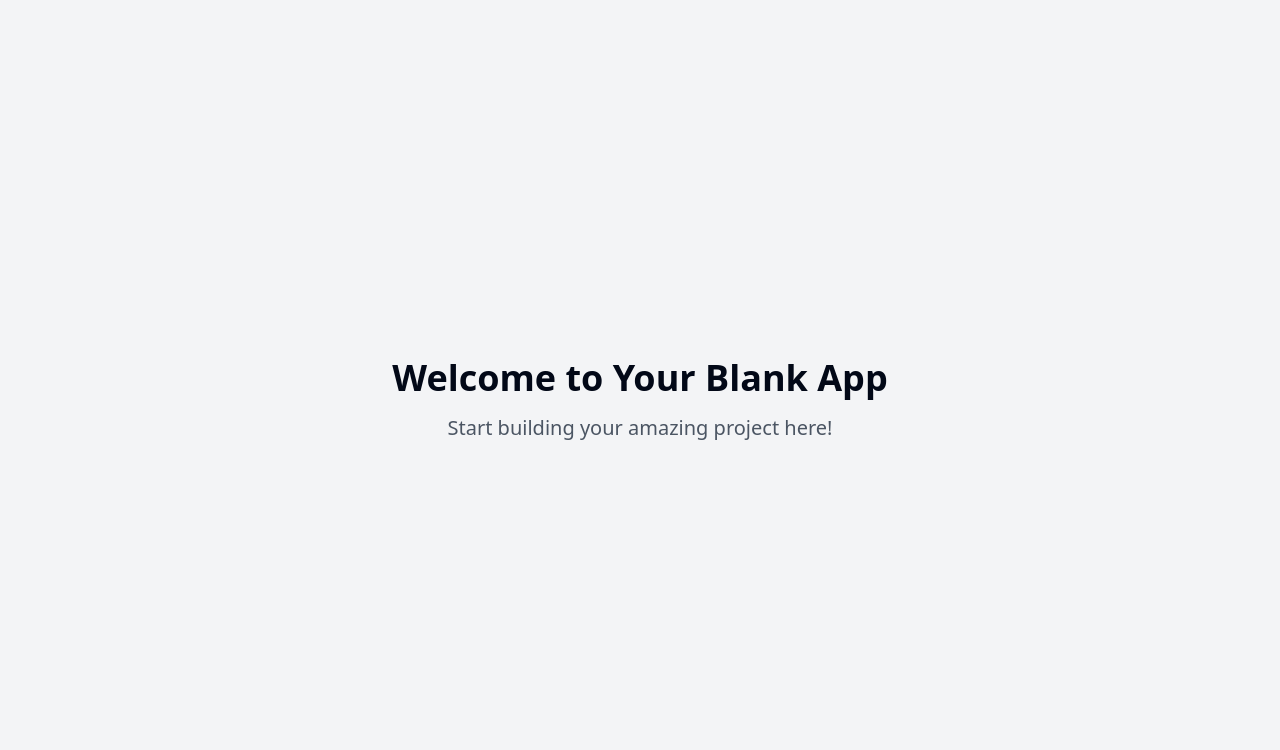
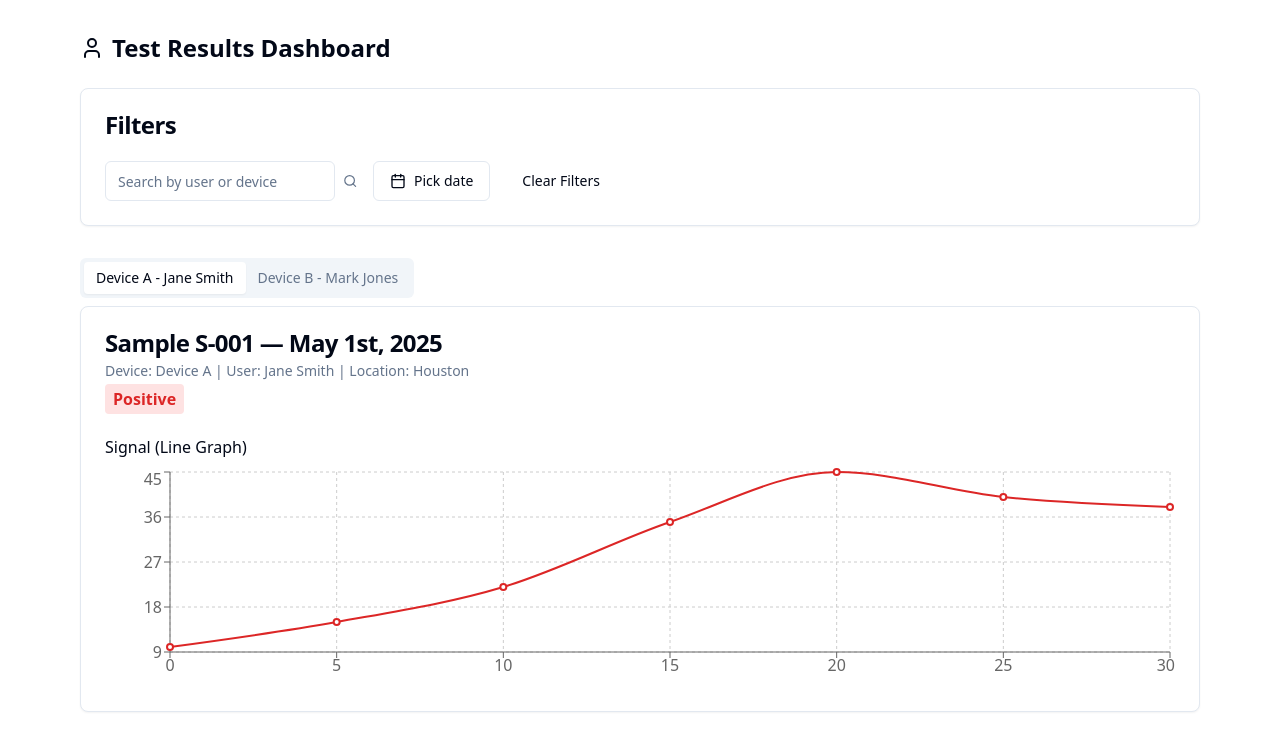
Before and after one commit to mtiegel/biovind-data-nexus, a React (Vite) app: page / in a window 1280 px wide. Shown: the top 750 px of the page. Built offline with nearby package versions, Linux system fonts and the light colour scheme.

Commit message:
feat: Build web dashboard frontend
Initial setup for the web dashboard frontend, including basic UI components and routing.

```diff
--- /dev/null
+++ b/src/pages/Dashboard.tsx
@@ -0,0 +1,173 @@
+
+import React, { useState } from "react";
+import { Card, CardHeader, CardTitle, CardContent } from "@/components/ui/card";
+import { Tabs, TabsList, TabsTrigger, TabsContent } from "@/components/ui/tabs";
+import { Input } from "@/components/ui/input";
+import { Button } from "@/components/ui/button";
+import { Calendar } from "@/components/ui/calendar";
+import { CalendarIcon, Search, User } from "lucide-react";
+import { format } from "date-fns";
+import {
+  ChartContainer,
+} from "@/components/ui/chart";
+import {
+  LineChart,
+  Line,
+  XAxis,
+  YAxis,
+  CartesianGrid,
+  Tooltip,
+  ResponsiveContainer
+} from "recharts";
+import { Popover, PopoverTrigger, PopoverContent } from "@/components/ui/popover";
+
+const mockResults = [
+  {
+    id: 1,
+    device: "Device A",
+    user: "Jane Smith",
+    date: new Date("2025-05-01"),
+    location: "Houston",
+    sampleId: "S-001",
+    summary: "Positive",
+    signal: [10, 15, 22, 35, 45, 40, 38],
+    time: ["0", "5", "10", "15", "20", "25", "30"],
+  },
+  {
+    id: 2,
+    device: "Device B",
+    user: "Mark Jones",
+    date: new Date("2025-05-02"),
+    location: "Dallas",
+    sampleId: "S-002",
+    summary: "Negative",
+    signal: [9, 10, 10, 11, 11, 10, 10],
+    time: ["0", "5", "10", "15", "20", "25", "30"],
+  },
+];
+
+// Prepare mock chart data
+function prepareChartData(result: (typeof mockResults)[0]) {
+  return result.time.map((t, i) => ({
+    time: t,
+    signal: result.signal[i],
+  }));
+}
+
+export default function Dashboard() {
+  const [search, setSearch] = useState("");
+  const [date, setDate] = useState<Date | undefined>();
+  const [selectedResult, setSelectedResult] = useState(mockResults[0]);
+
+  // Filtered results
+  const filtered = mockResults.filter(r =>
+    (!search || r.user.toLowerCase().includes(search.toLowerCase()) || r.device.toLowerCase().includes(search.toLowerCase())) &&
+    (!date || format(r.date, "yyyy-MM-dd") === format(date, "yyyy-MM-dd"))
+  );
+
+  return (
+    <div className="max-w-6xl mx-auto py-8 px-4">
+      <h1 className="text-2xl font-bold mb-6 flex items-center gap-2">
+        <User className="inline w-6 h-6" /> Test Results Dashboard
+      </h1>
+      <Card className="mb-8">
+        <CardHeader>
+          <CardTitle>Filters</CardTitle>
+        </CardHeader>
+        <CardContent>
+          <div className="flex gap-4 flex-wrap">
+            <div className="flex items-center gap-2">
+              <Input
+                placeholder="Search by user or device"
+                value={search}
+                onChange={e => setSearch(e.target.value)}
+                className="max-w-xs"
+              />
+              <Search className="w-4 h-4 text-muted-foreground" />
+            </div>
+            <Popover>
+              <PopoverTrigger asChild>
+                <Button
+                  variant={"outline"}
+                  className="flex items-center gap-2"
+                >
+                  <CalendarIcon className="w-4 h-4" />
+                  {date ? format(date, "PPP") : "Pick date"}
+                </Button>
+              </PopoverTrigger>
+              <PopoverContent className="w-auto p-0" align="start">
+                <Calendar
+                  mode="single"
+                  selected={date}
+                  onSelect={setDate}
+                  initialFocus
+                  className="p-3 pointer-events-auto"
+                />
+              </PopoverContent>
+            </Popover>
+            <Button variant="ghost" onClick={() => { setDate(undefined); setSearch(""); }}>
+              Clear Filters
+            </Button>
+          </div>
+        </CardContent>
+      </Card>
+
+      <Tabs defaultValue={filtered[0]?.id.toString() || ""} onValueChange={v => {
+        const found = mockResults.find(r => r.id.toString() === v);
+        if (found) setSelectedResult(found);
+      }}>
+        <TabsList>
+          {filtered.map(result => (
+            <TabsTrigger key={result.id} value={result.id.toString()}>
+              {result.device} - {result.user}
+            </TabsTrigger>
+          ))}
+        </TabsList>
+        {filtered.map(result => (
+          <TabsContent key={result.id} value={result.id.toString()}>
+            <Card>
+              <CardHeader>
+                <CardTitle>
+                  Sample {result.sampleId} &mdash; {format(result.date, "PPP")}
+                </CardTitle>
+                <div className="text-muted-foreground text-sm">
+                  Device: {result.device} | User: {result.user} | Location: {result.location}
+                </div>
+                <div className="mt-2 font-semibold">
+                  <span className={`px-2 py-1 rounded ${result.summary === "Positive" ? "bg-red-100 text-red-600" : "bg-green-100 text-green-700"}`}>
+                    {result.summary}
+                  </span>
+                </div>
+              </CardHeader>
+              <CardContent>
+                <h3 className="font-medium mb-2">Signal (Line Graph)</h3>
+                <div className="w-full" style={{ minHeight: 220 }}>
+                  <ResponsiveContainer width="100%" height={220}>
+                    <LineChart data={prepareChartData(result)}>
+                      <CartesianGrid strokeDasharray="3 3" />
+                      <XAxis dataKey="time" />
+                      <YAxis domain={["auto", "auto"]} />
+                      <Tooltip />
+                      <Line
+                        type="monotone"
+                        dataKey="signal"
+                        stroke={result.summary === "Positive" ? "#dc2626" : "#059669"}
+                        dot
+                        strokeWidth={2}
+                      />
+                    </LineChart>
+                  </ResponsiveContainer>
+                </div>
+              </CardContent>
+            </Card>
+          </TabsContent>
+        ))}
+        {filtered.length === 0 && (
+          <div className="mt-8 text-center text-muted-foreground">
+            No results found for the selected filter.
+          </div>
+        )}
+      </Tabs>
+    </div>
+  );
+}
--- a/src/pages/Index.tsx
+++ b/src/pages/Index.tsx
@@ -1,14 +1,6 @@
-// Update this page (the content is just a fallback if you fail to update the page)
 
-const Index = () => {
-  return (
-    <div className="min-h-screen flex items-center justify-center bg-gray-100">
-      <div className="text-center">
-        <h1 className="text-4xl font-bold mb-4">Welcome to Your Blank App</h1>
-        <p className="text-xl text-gray-600">Start building your amazing project here!</p>
-      </div>
-    </div>
-  );
-};
+import Dashboard from "./Dashboard";
 
-export default Index;
+export default function Index() {
+  return <Dashboard />;
+}
```
